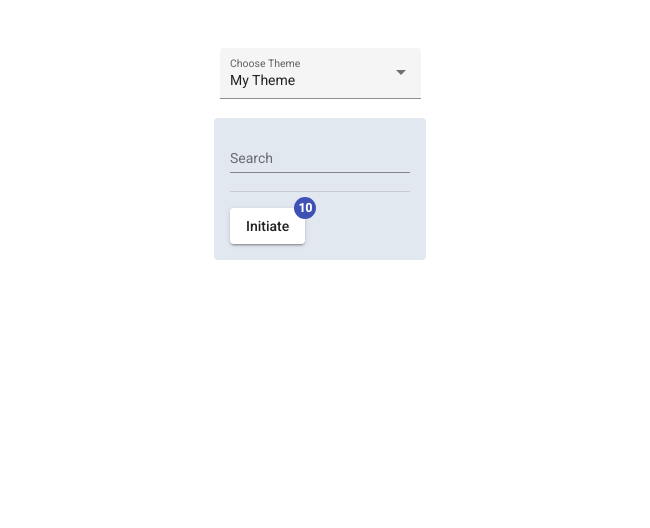
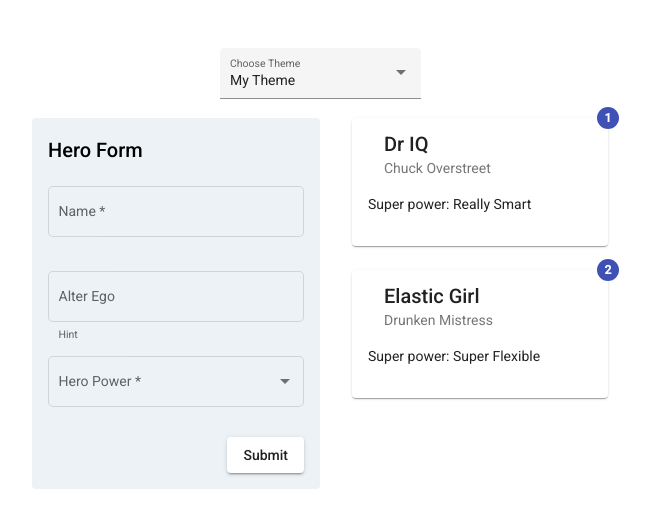
Before and after one commit to pepperwood998/ng-material-tailwind, an Angular app: page / in a window 1280 px wide. Shown: the top 528 px of the page, without its empty margins (320-970 px from the left). Built offline with nearby package versions, Linux system fonts and the light colour scheme.

Commit message:
Provide hero form example

```diff
--- a/src/app/app.module.ts
+++ b/src/app/app.module.ts
@@ -9,7 +9,7 @@ import { AppComponent } from './app.component';
 
 @NgModule({
   declarations: [
-    AppComponent
+    AppComponent,
   ],
   imports: [
     BrowserModule,
--- a/src/app/components/home/home.component.html
+++ b/src/app/components/home/home.component.html
@@ -1,13 +1,8 @@
-<div class="p-4 rounded bg-gray-300">
-  <mat-form-field>
-    <mat-label>Search</mat-label>
-    <input matInput type="text" [(ngModel)]="search">
-    <button mat-button *ngIf="search" matSuffix mat-icon-button aria-label="Clear" (click)="clear()">
-      <mat-icon>close</mat-icon>
-    </button>
-  </mat-form-field>
-  <mat-divider></mat-divider>
-  <div class="mt-4">
-    <button mat-raised-button matBadge="10" color="accent">Initiate</button>
-  </div>
+<div class="flex">
+  <section>
+    <app-hero-form (newHeroEvent)="addHero($event)"></app-hero-form>
+  </section>
+  <section class="ml-8">
+    <app-hero-list [heroes]="heroes"></app-hero-list>
+  </section>
 </div>
--- a/src/app/components/home/home.component.ts
+++ b/src/app/components/home/home.component.ts
@@ -1,18 +1,37 @@
 import { Component, OnInit } from '@angular/core';
+
+import { Hero, HeroForm } from '../../models/hero';
+import { POWERS } from '../../constants';
 
 @Component({
   selector: 'app-home',
   templateUrl: './home.component.html',
-  styleUrls: ['./home.component.scss']
+  styleUrls: ['./home.component.scss'],
 })
 export class HomeComponent implements OnInit {
-  search: string;
+  heroes: Hero[] = [
+    {
+      id: 1,
+      name: 'Dr IQ',
+      power: POWERS[0],
+      alterEgo: 'Chuck Overstreet',
+    },
+    {
+      id: 2,
+      name: 'Elastic Girl',
+      power: POWERS[1],
+      alterEgo: 'Drunken Mistress',
+    },
+  ];
+
+  addHero(hero: HeroForm): void {
+    this.heroes.push({
+      id: Math.max(...this.heroes.map(h => h.id)) + 1,
+      ...hero,
+    });
+  }
 
   constructor() {}
 
   ngOnInit(): void {}
-
-  clear(): void {
-    this.search = '';
-  }
 }
--- /dev/null
+++ b/src/app/components/share/hero-form/hero-form.component.html
@@ -0,0 +1,33 @@
+<div class="p-4 rounded bg-gray-200">
+  <h2>Hero Form</h2>
+  <form #heroForm="ngForm" (ngSubmit)="onSubmit(heroForm)" class="flex flex-col w-64">
+    <section class="mb-2">
+      <mat-form-field appearance="outline" class="w-full">
+        <mat-label>Name</mat-label>
+        <input [(ngModel)]="name" name="name" matInput required placeholder="Hero name">
+        <mat-error *ngIf="error">Missing</mat-error>
+      </mat-form-field>
+    </section>
+    <section class="mb-2">
+      <mat-form-field appearance="outline" class="w-full">
+        <mat-label>Alter Ego</mat-label>
+        <input [(ngModel)]="alterEgo" name="alterEgo" matInput placeholder="Hero alter ego">
+        <mat-hint>Hint</mat-hint>
+      </mat-form-field>
+    </section>
+    <section class="mb-2">
+      <mat-form-field appearance="outline" class="w-full">
+        <mat-label>Hero Power</mat-label>
+        <mat-select [(ngModel)]="power" name="power" required>
+          <mat-option *ngFor="let power of powers" [value]="power">
+            {{ power }}
+          </mat-option>
+        </mat-select>
+        <mat-error *ngIf="error">Missing</mat-error>
+      </mat-form-field>
+    </section>
+    <section class="self-end">
+      <button type="submit" mat-raised-button color='primary'>Submit</button>
+    </section>
+  </form>
+</div>
--- /dev/null
+++ b/src/app/components/share/hero-form/hero-form.component.ts
@@ -0,0 +1,56 @@
+import {
+  Component,
+  OnInit,
+  Output,
+  EventEmitter,
+  ViewChild,
+} from '@angular/core';
+import { NgForm } from '@angular/forms';
+
+import { HeroForm } from '../../../models/hero';
+import { POWERS } from '../../../constants';
+
+@Component({
+  selector: 'app-hero-form',
+  templateUrl: './hero-form.component.html',
+  styleUrls: ['./hero-form.component.scss'],
+})
+export class HeroFormComponent implements OnInit {
+  powers = POWERS;
+  submitted = false;
+  error = false;
+
+  name = '';
+  alterEgo = '';
+  power = '';
+  @Output() newHeroEvent = new EventEmitter<HeroForm>();
+
+  onSubmit(heroForm: NgForm): void {
+    if (!this.name || !this.power) {
+      this.error = true;
+      return;
+    }
+
+    this.newHeroEvent.emit({
+      name: this.name,
+      alterEgo: this.alterEgo,
+      power: this.power,
+    });
+    heroForm.resetForm();
+    this.error = false;
+    this.submitted = true;
+  }
+
+  // TODO: Remove this when we're done
+  get diagnostic(): string {
+    return JSON.stringify({
+      name: this.name,
+      alterEgo: this.alterEgo,
+      power: this.power,
+    });
+  }
+
+  constructor() {}
+
+  ngOnInit(): void {}
+}
--- /dev/null
+++ b/src/app/components/share/hero-list/hero-list.component.html
@@ -0,0 +1,13 @@
+<ul>
+  <li *ngFor="let hero of heroes" class="mb-6 w-64">
+    <mat-card [matBadge]="hero.id">
+      <mat-card-header>
+        <mat-card-title>{{ hero.name }}</mat-card-title>
+        <mat-card-subtitle>{{ hero.alterEgo }}</mat-card-subtitle>
+      </mat-card-header>
+      <mat-card-content>
+        <p>Super power: {{ hero.power }}</p>
+      </mat-card-content>
+    </mat-card>
+  </li>
+</ul>
--- /dev/null
+++ b/src/app/components/share/hero-list/hero-list.component.ts
@@ -0,0 +1,16 @@
+import { Component, OnInit, Input } from '@angular/core';
+
+import { Hero } from '../../../models/hero';
+
+@Component({
+  selector: 'app-hero-list',
+  templateUrl: './hero-list.component.html',
+  styleUrls: ['./hero-list.component.scss'],
+})
+export class HeroListComponent implements OnInit {
+  @Input() heroes: Hero[];
+
+  constructor() {}
+
+  ngOnInit(): void {}
+}
--- /dev/null
+++ b/src/app/constants.ts
@@ -0,0 +1,6 @@
+export const POWERS: string[] = [
+  'Really Smart',
+  'Super Flexible',
+  'Super Hot',
+  'Weather Changer',
+];
--- /dev/null
+++ b/src/app/models/hero.ts
@@ -0,0 +1,18 @@
+export class HeroForm {
+  constructor(
+    public name: string,
+    public power: string,
+    public alterEgo?: string,
+  ) {}
+}
+
+export class Hero extends HeroForm {
+  constructor(
+    public id: number,
+    public name: string,
+    public power: string,
+    public alterEgo?: string,
+  ) {
+    super(name, power, alterEgo);
+  }
+}
```
Also changed, not shown: src/app/components/share/share.module.ts (+9 -3 lines), src/app/components/share/hero-form/hero-form.component.scss (added), src/app/components/share/hero-list/hero-list.component.scss (added), 2 other files (tests, documents, lock files or other folders).
